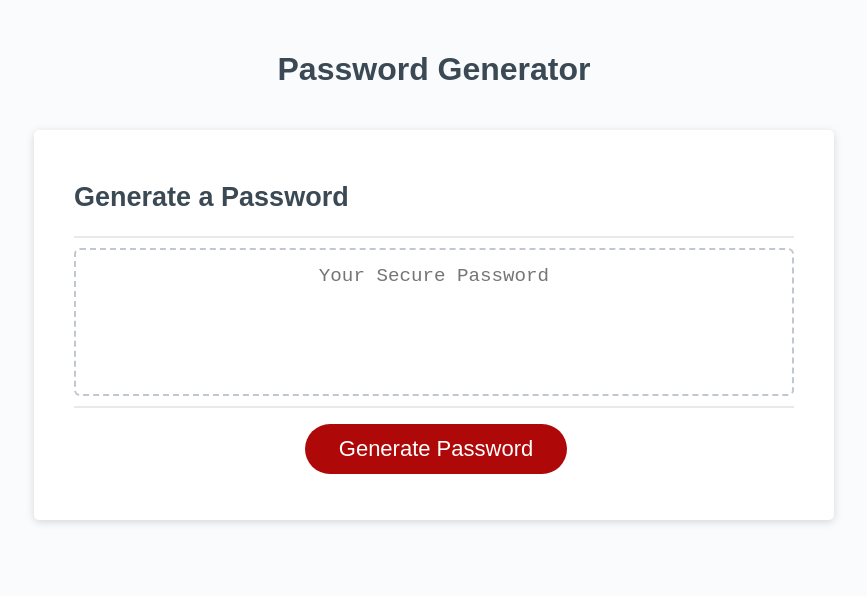
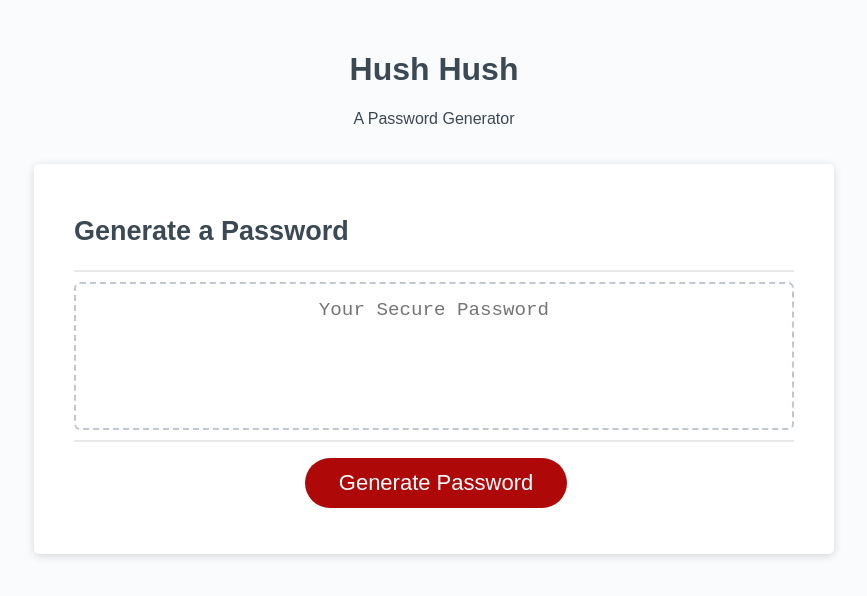
Before and after one commit to Krich2022/challenge-3-hush-hush, a plain HTML site: page index.html in a window 1280 px wide. Shown: the whole page, without its empty margins (206-1073 px from the left). Drawn offline with Linux system fonts and the light colour scheme.

Commit message:
some fun changes to the html to fit with the title I decided to add. Added the content inside of the README.md

```diff
--- a/index.html
+++ b/index.html
@@ -12,7 +12,8 @@
 <body>
   <div class="wrapper">
     <header>
-      <h1>Password Generator</h1>
+      <h1>Hush Hush</h1>
+      <p>A Password Generator</p>
     </header>
     <div class="card">
       <div class="card-header">
```
Also changed, not shown: assets/images/password-generator.png (added), 2 other files.
